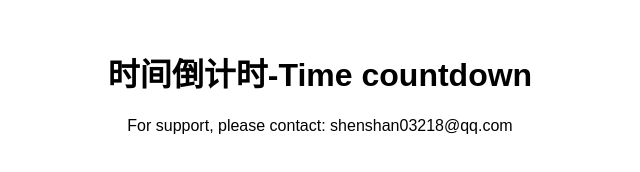
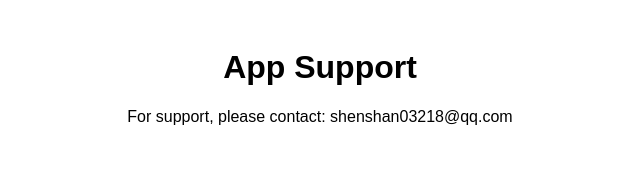
Before and after one commit to shen03218/shen03218.github.io, a plain HTML site: page index.html in a window 1280 px wide. Shown: the whole page, without its empty margins (320-960 px from the left). Drawn offline with Linux system fonts and the light colour scheme.

Commit message:
Update index.html

```diff
--- a/index.html
+++ b/index.html
@@ -1,13 +1,13 @@
 <!DOCTYPE html>
 <html>
 <head>
-    <title>Time countdown App Support</title>
+    <title>App Support</title>
     <style>
         body { font-family: Arial; text-align: center; padding: 20px; }
     </style>
 </head>
 <body>
-    <h1>时间倒计时-Time countdown</h1>
+    <h1>App Support</h1>
     <p>For support, please contact: shenshan03218@qq.com</p>
 </body>
 </html>
```
